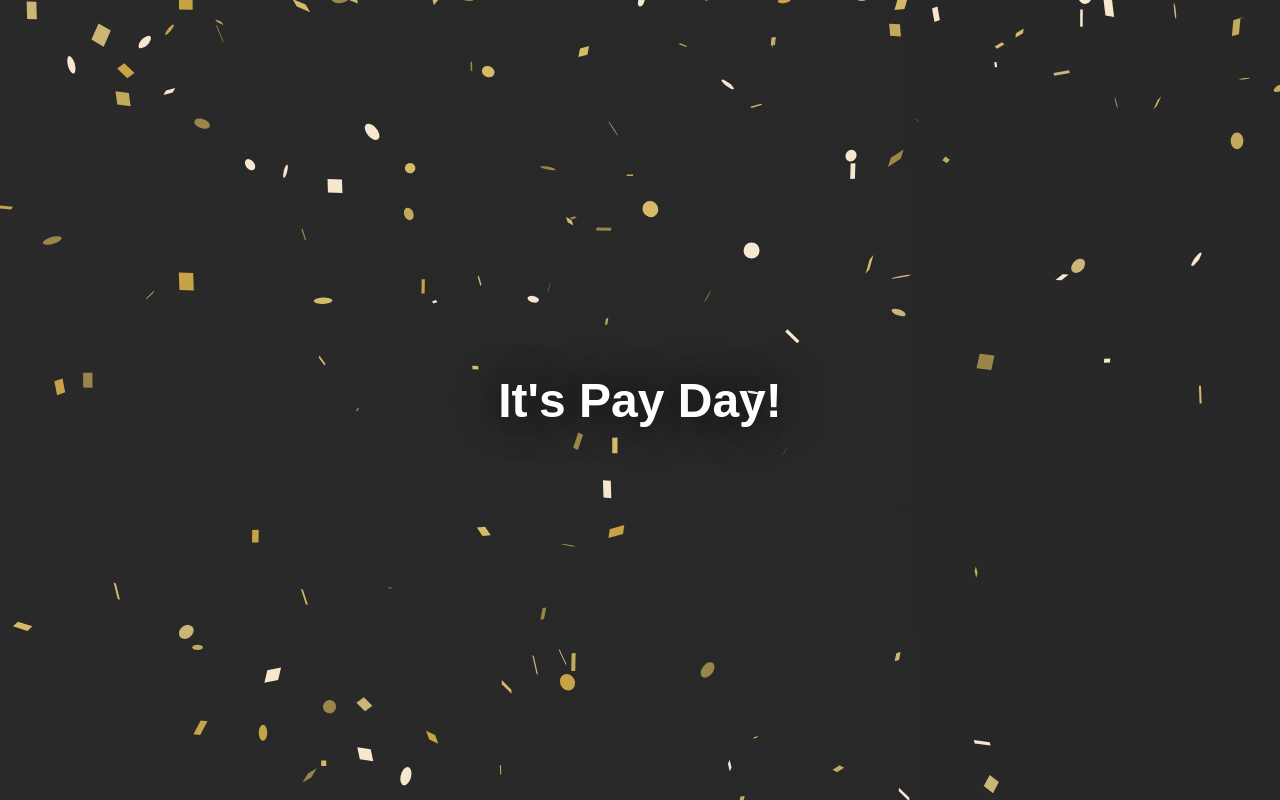
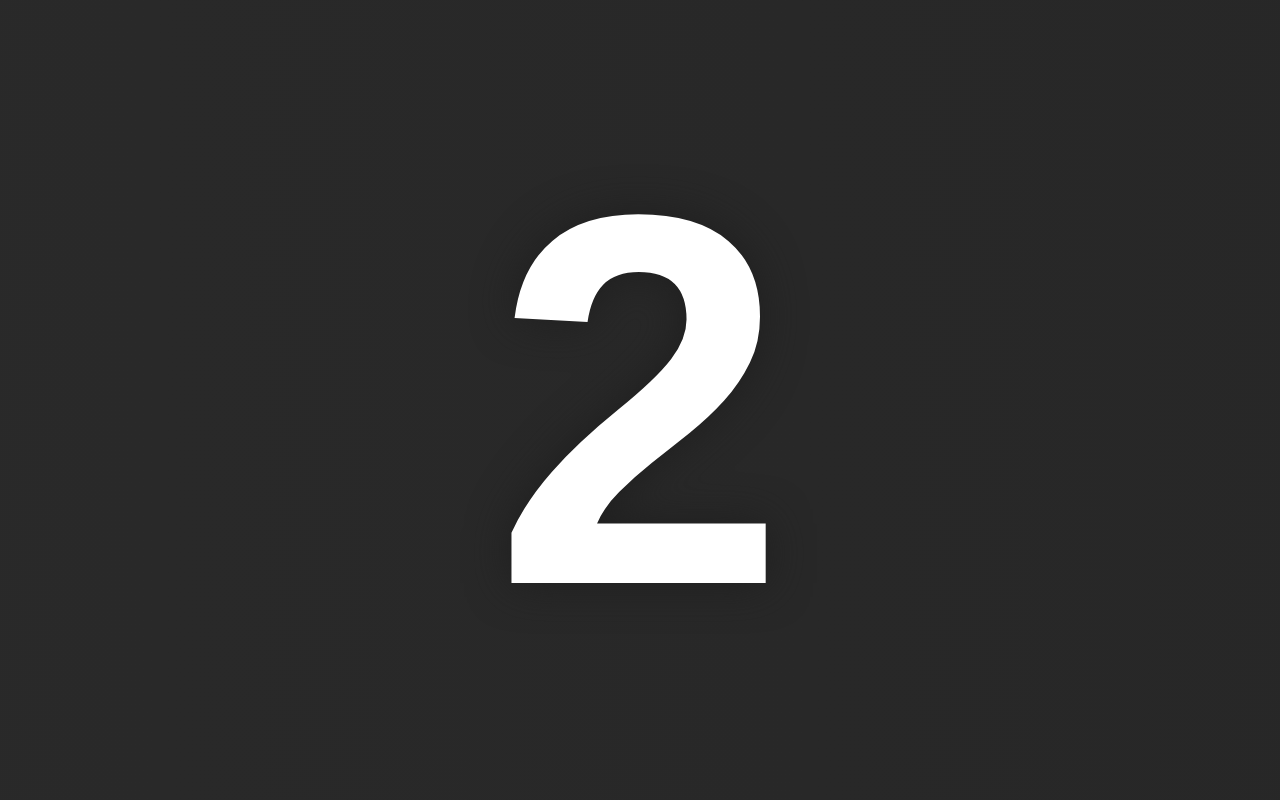
Before and after one commit to jeanpaulsio/paycheck-countdown, a React (Create React App) app: page / in a window 1280 px wide. Built offline with nearby package versions, Linux system fonts and the light colour scheme.

Commit message:
Revert "idk anymore"
This reverts commit 95c1743f32bb8b8dd5669edac54f402c455e120f.

```diff
--- a/package.json
+++ b/package.json
@@ -5,7 +5,7 @@
   "dependencies": {
     "date-fns": "2.6.0",
     "react": "^16.11.0",
-    "react-confetti": "^5.0.1",
+    "react-confetti": "5.0.1",
     "react-dom": "^16.11.0",
     "react-scripts": "3.2.0",
     "react-use": "12.9.1"
--- a/src/App.css
+++ b/src/App.css
@@ -6,6 +6,8 @@ body {
   font-family: "Exo", sans-serif;
   background: linear-gradient(89deg, #2b2b2b, #252525, #3a3a3a);
   background-size: 600% 600%;
+  -webkit-animation: backgroundGradient 7s ease infinite;
+  -moz-animation: backgroundGradient 7s ease infinite;
   animation: backgroundGradient 7s ease infinite;
   display: flex;
   flex-direction: column;
@@ -37,6 +39,28 @@ body {
   margin-bottom: 0;
 }
 
+@-webkit-keyframes backgroundGradient {
+  0% {
+    background-position: 0% 49%;
+  }
+  50% {
+    background-position: 100% 52%;
+  }
+  100% {
+    background-position: 0% 49%;
+  }
+}
+@-moz-keyframes backgroundGradient {
+  0% {
+    background-position: 0% 49%;
+  }
+  50% {
+    background-position: 100% 52%;
+  }
+  100% {
+    background-position: 0% 49%;
+  }
+}
 @keyframes backgroundGradient {
   0% {
     background-position: 0% 49%;
--- a/src/App.js
+++ b/src/App.js
@@ -11,14 +11,7 @@ import {
 
 import "./App.css";
 
-const COLORS = [
-  "#d6ba68",
-  "#c1a95e",
-  "#9b8649",
-  "#ccb576",
-  "#c6a445",
-  "#f7e7ce",
-];
+const COLORS = ["#d6ba68", "#c1a95e", "#9b8649", "#ccb576", "#c6a445"];
 
 export function isPastMidMonth(dayOfMonth) {
   return dayOfMonth > 15;
@@ -60,9 +53,8 @@ function App() {
 
   return (
     <div className="container">
-      {!isPayDay ? (
-        <>
-          <Confetti width={width} height={height} colors={COLORS} />
+      {isPayDay ? (
+        <React.Fragment>
           <a
             className="payday-title"
             href="https://youtu.be/fLCf-URqIf0?t=101"
@@ -71,7 +63,7 @@ function App() {
           >
             It's Pay Day!
           </a>
-        </>
+        </React.Fragment>
       ) : (
         <h1 className="countdown-title">{days}</h1>
       )}
```
Also changed, not shown: 1 other file (tests, documents, lock files or other folders).
